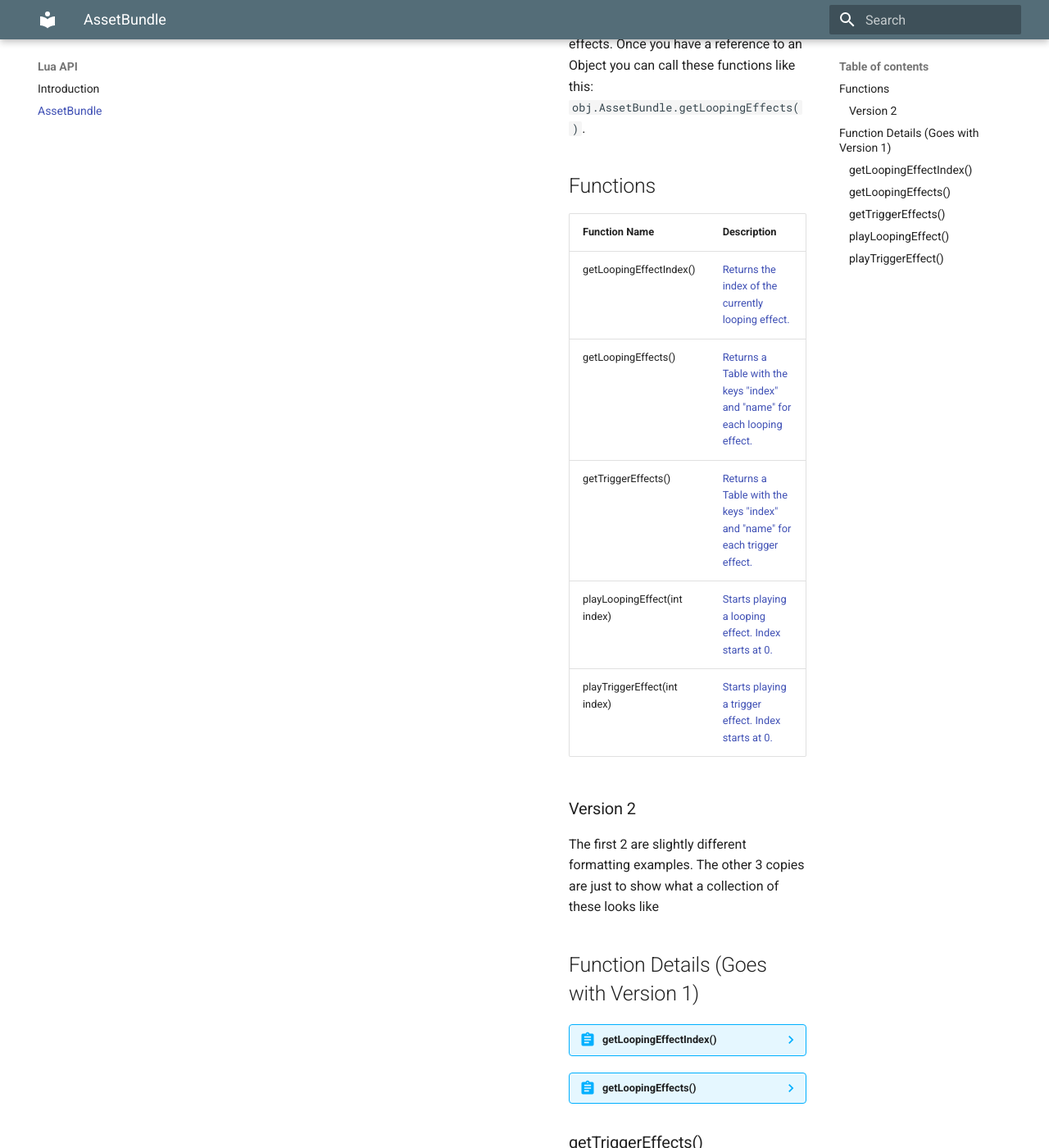
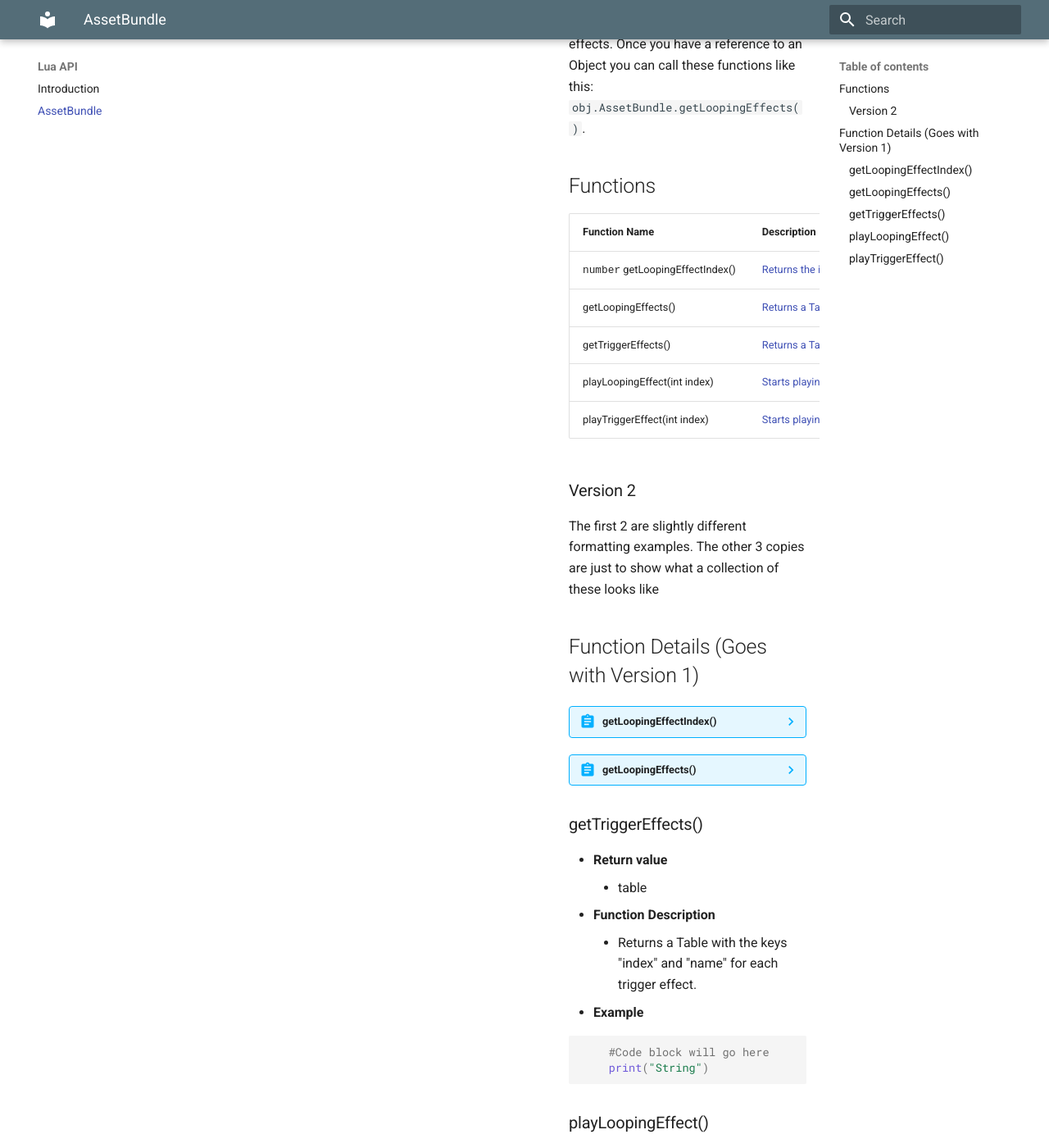
Before and after one commit to MisterStump/TTS-Scripting-Doc, an MkDocs documentation site: the page built from docs/assetbundle.md, in a window 1280 px wide and 1400 px high, scrolled down 263 px. Shown: the whole window at 82% size. Built offline with MkDocs 1.6.1 and Material for MkDocs 9.7.7, drawn with Linux system fonts in a browser that asks for light colours; old or Windows-style settings are respelled for this version of MkDocs.

Commit message:
Return value examle

```diff
--- a/docs/assetbundle.md
+++ b/docs/assetbundle.md
@@ -4,11 +4,11 @@
 
 Function Name | Description
 -- | --
-getLoopingEffectIndex()  |  [Returns the index of the currently looping effect.](#getloopingeffectindex)
-getLoopingEffects()  |  [Returns a Table with the keys "index" and "name" for each looping effect.](#getloopingeffects)
-getTriggerEffects()  |  [Returns a Table with the keys "index" and "name" for each trigger effect.](#gettriggereffects)
-playLoopingEffect(int index)  |  [Starts playing a looping effect. Index starts at 0.](#playloopingeffect)
-playTriggerEffect(int index)  |  [Starts playing a trigger effect. Index starts at 0.](#playtriggereffect)
+    <span class="return">number</span> getLoopingEffectIndex()  |  [Returns the index of the currently looping effect.](#getloopingeffectindex)
+    getLoopingEffects()  |  [Returns a Table with the keys "index" and "name" for each looping effect.](#getloopingeffects)
+    getTriggerEffects()  |  [Returns a Table with the keys "index" and "name" for each trigger effect.](#gettriggereffects)
+    playLoopingEffect(int index)  |  [Starts playing a looping effect. Index starts at 0.](#playloopingeffect)
+    playTriggerEffect(int index)  |  [Starts playing a trigger effect. Index starts at 0.](#playtriggereffect)
 
 
 ###Version 2
--- a/docs/css/base.css
+++ b/docs/css/base.css
@@ -5,3 +5,12 @@
 html body div.md-container div.md-main__inner div.md-sidebar--primary {
     width: 16rem;
 }
+
+html body div.md-container table tr>td {
+    white-space: nowrap;
+}
+
+html body div.md-container table tr>td .return {
+    font-size: 1.0em;
+    font-family: monospace;
+}
```
